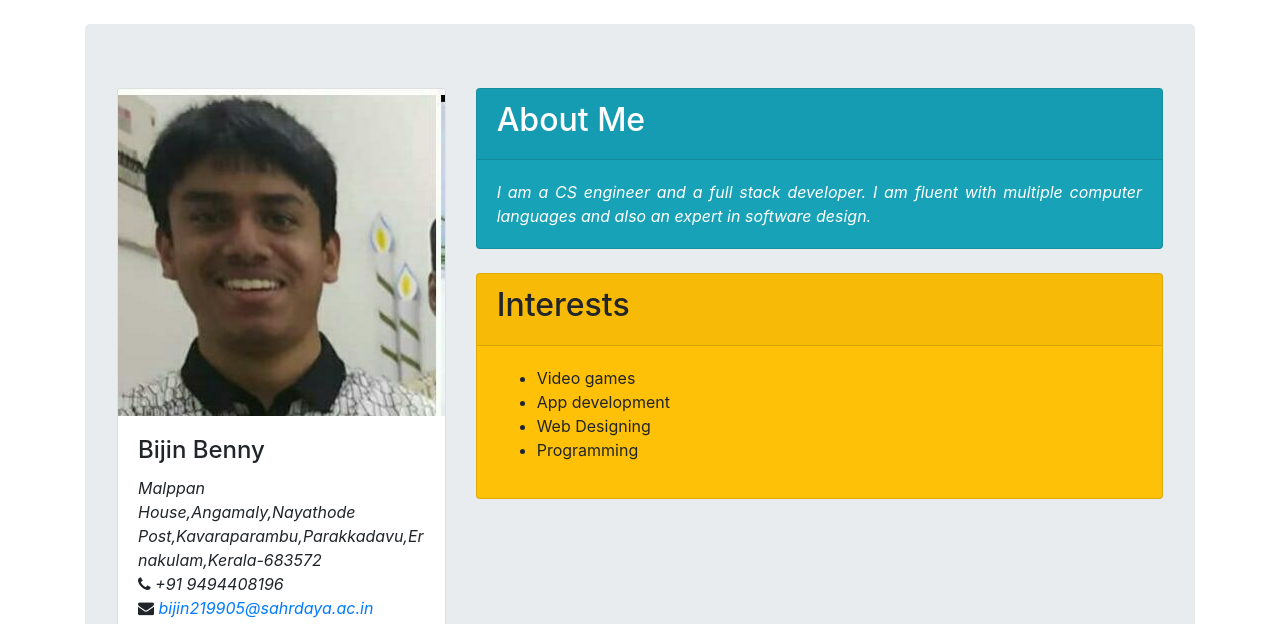
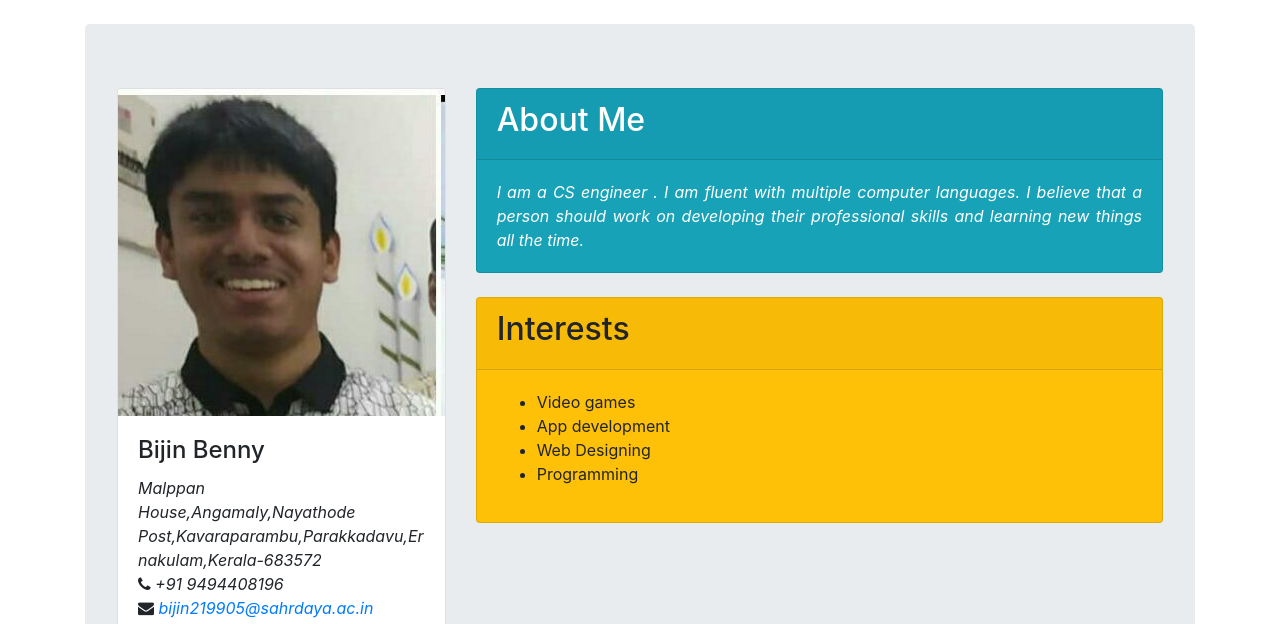
Before and after one commit to Bijin-web/bijin-web.github.io, a plain HTML site: page index.html in a window 1280 px wide. Shown: the top 624 px of the page. Drawn offline with nearby package versions, Linux system fonts and the light colour scheme.

Commit message:
Updated index.html

```diff
--- a/index.html
+++ b/index.html
@@ -47,7 +47,7 @@
         <div class="col-sm-8">
           <div class="card bg-info text-white ">
             <div class="card-header"><h2>About Me</h2></div>
-            <div class="card-body text-justify font-italic">I am a CS engineer and a full stack developer. I am fluent with multiple computer languages and also an expert in software design.
+            <div class="card-body text-justify font-italic">I am a CS engineer . I am fluent with multiple computer languages. I believe that a person should work on developing their professional skills and learning new things all the time.
             </div>
           </div><br>
           <div class="card bg-warning ">
```
